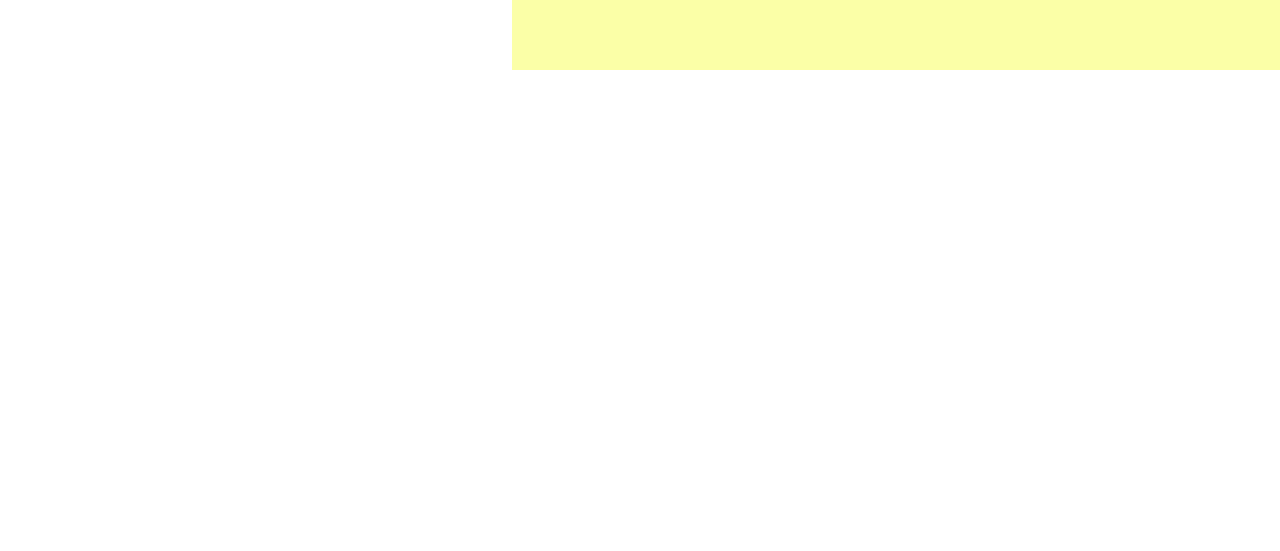
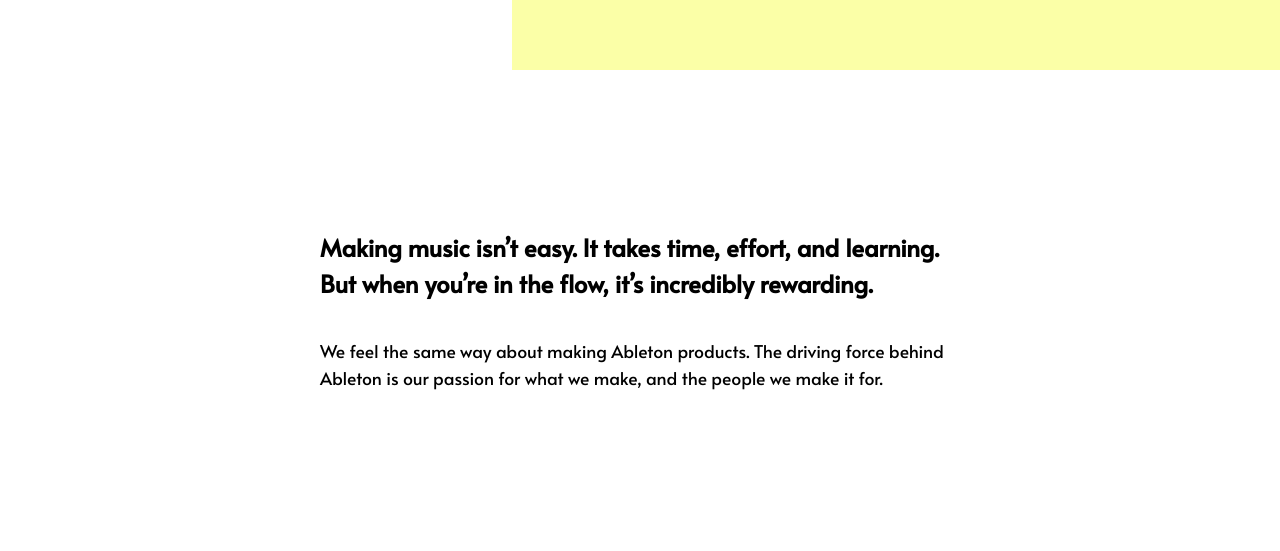
Before and after one commit to gregstead/ableton-clone, a plain HTML site: page index.html in a window 1280 px wide. Shown: the part 2104-2655 px from the top of the page. Before the commit the page ends 2174 px from the top, so only its background shows below. Drawn offline with Linux system fonts and the light colour scheme.

Commit message:
adds third section

```diff
--- a/index.html
+++ b/index.html
@@ -196,6 +196,17 @@
         </div>
       </div>
     </section>
+    <section class="third-section extra-indent">
+      <h2>
+        Making music isn’t easy. It takes time, effort, and learning. But when
+        you’re in the flow, it’s incredibly rewarding.
+      </h2>
+      <p>
+        We feel the same way about making Ableton products. The driving force
+        behind Ableton is our passion for what we make, and the people we make
+        it for.
+      </p>
+    </section>
     <script src="./app.js"></script>
   </body>
 </html>
--- a/style.css
+++ b/style.css
@@ -25,7 +25,8 @@
   color: inherit;
 }
 
-.first-section > p {
+.first-section > p,
+.third-section > p {
   font-size: 1.1em;
 }
 
@@ -85,7 +86,8 @@
   padding: 20vh 25vw;
 }
 
-.first-section > p {
+.first-section > p,
+.third-section > p {
   padding-top: 4.5vh;
 }
 
```
